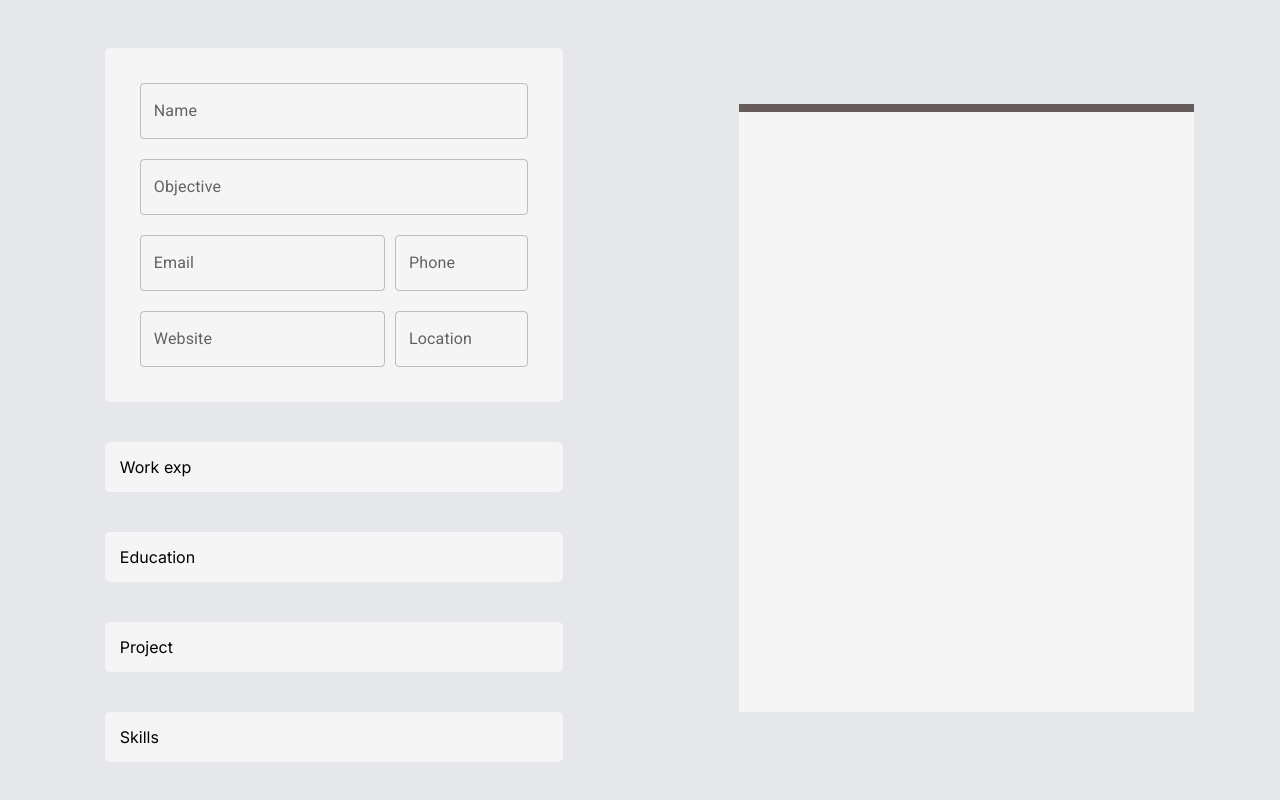
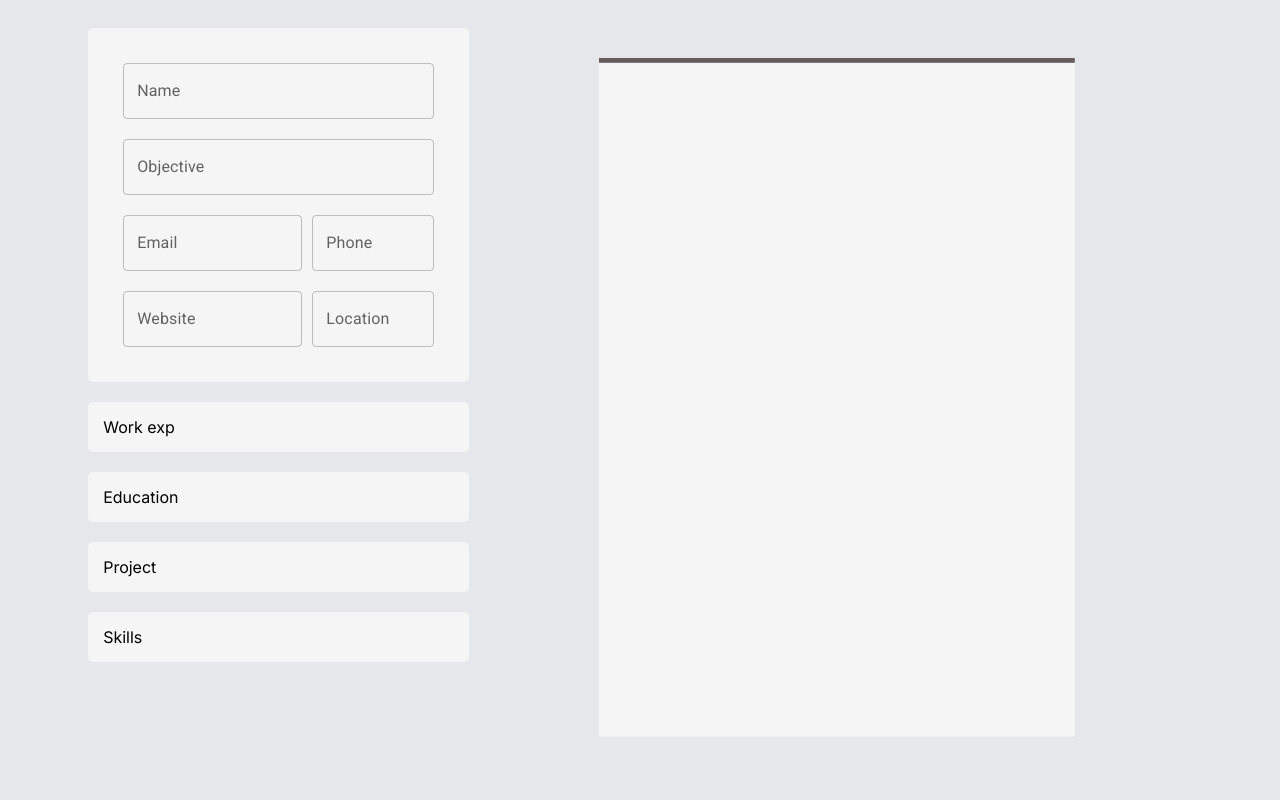
Before and after one commit to mart8ins/cv-generator, a Next.js app: page / in a window 1280 px wide. Shown: the top 800 px of the page. Built offline with nearby package versions, Linux system fonts and the light colour scheme.

Commit message:
first version for scaling pdf

```diff
--- a/src/app/components/pdfPreview/PdfPreview.tsx
+++ b/src/app/components/pdfPreview/PdfPreview.tsx
@@ -4,10 +4,14 @@ import { AppThemeContext } from "@/app/context/theme-context";
 
 export default function PdfPreview() {
     const {theme} = useContext(AppThemeContext)
+    const scale = 0.6;
     return (
         <div className="pdfPreview">
-            <div className="pdf-container" style={{borderTopColor: theme.color}}>
+            <div className="pdf-document" style={{borderTopColor: theme.color, width: "793.33px",
+                height: "1122.67px", transform: `scale(${scale})`}}>
+                <div className="preview-group">
                 <DetailsPreview />
+                </div>
             </div>
         </div>
     );
--- a/src/app/components/pdfPreview/components/DetailsPreview.tsx
+++ b/src/app/components/pdfPreview/components/DetailsPreview.tsx
@@ -1,11 +1,13 @@
 import { CvContext } from "@/app/context/context";
+import { AppThemeContext } from "@/app/context/theme-context";
 import { useContext } from "react";
 
 export default function DetailsPreview() {
     const { details } = useContext(CvContext);
+    const {theme} = useContext(AppThemeContext);
     return (
         <div>
-            <div>{details.name}</div>
+            <div className="details-name" style={{color: theme.color}}>{details.name}</div>
             <div>{details.objective}</div>
             <div>{details.email}</div>
             <div>{details.phone}</div>
--- a/src/app/components/userInputs/UserInputs.tsx
+++ b/src/app/components/userInputs/UserInputs.tsx
@@ -26,7 +26,6 @@ export default function UserInputs() {
             <div className="inputs-container">
             <SkillsInput />
             </div>
-
         </div>
     );
 }
--- a/src/app/globals.css
+++ b/src/app/globals.css
@@ -1,35 +1,25 @@
 body {
     background-color: #e5e7eb;
+    overflow: hidden;
 }
 .container {
     display: flex;
-    justify-content: space-evenly;
+}
+.userInputs {
+    width: 49%;
     height: 100vh;
-}
-.userInputs, .pdfPreview {
-    width: 49%;
     display: flex;
+    flex-direction: column;
     align-items: center;
-}
-
-.userInputs {
-    flex-direction: column;
     overflow-y: auto;
     padding: 20px;
-}
-
-.pdfPreview {
-    flex-direction: column;
-    justify-content: center;
-    height: 100%;
-    overflow-x: auto;
 }
 
 /* ALL INPUTS */
 .inputs-container {
     width: 70%;
     background-color: whitesmoke;
-    margin: 20px;
+    margin-bottom: 20px;
     padding: 15px;
     border-radius: 5px;
 }
@@ -45,10 +35,30 @@ body {
     margin-left: 10px;
 }
 
+/* PREVIEW */
+.pdfPreview {
+    min-width: 49%;
+    max-height: 100vh;
+    max-width: 793.33px;
+    /* max-height: 1122.67px;  */
+    /* max-height: fit-content; */
+    overflow: auto;
+}
+
+.preview-group {
+    width: 85%;
+    margin: 20px auto;
+    margin-left: 40px;
+}
+
 /* DETAILS PREVIEW*/
-.pdf-container {
-    width: 455px;
-    height: 600px;
+.pdf-document {
     background-color: whitesmoke;
     border-top: 8px solid;
+    transform-origin: top left;
+    margin: 50px;
+    overflow: auto;
 }
+.details-name {
+    font-size: 16pt;
+}
```
